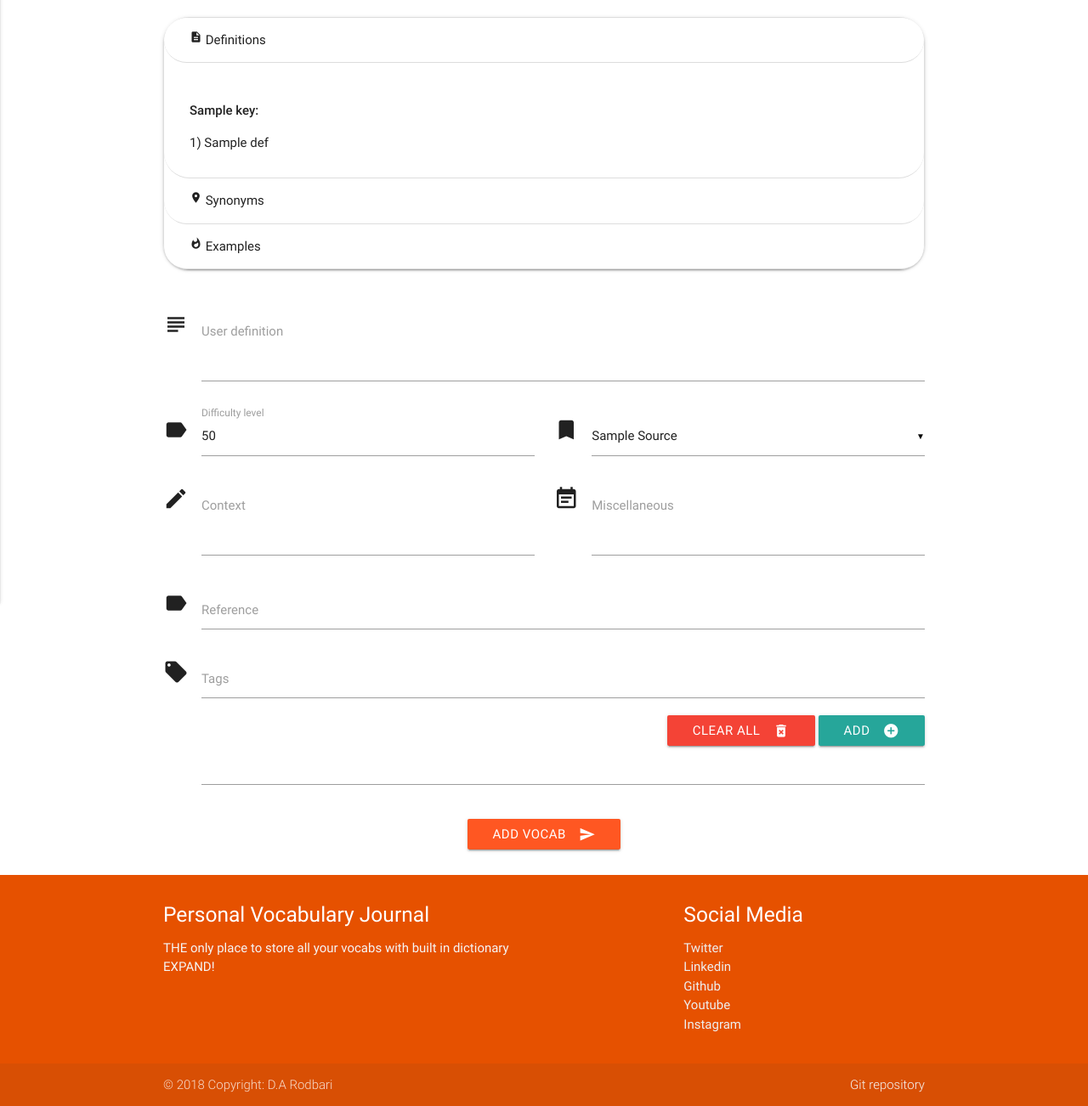
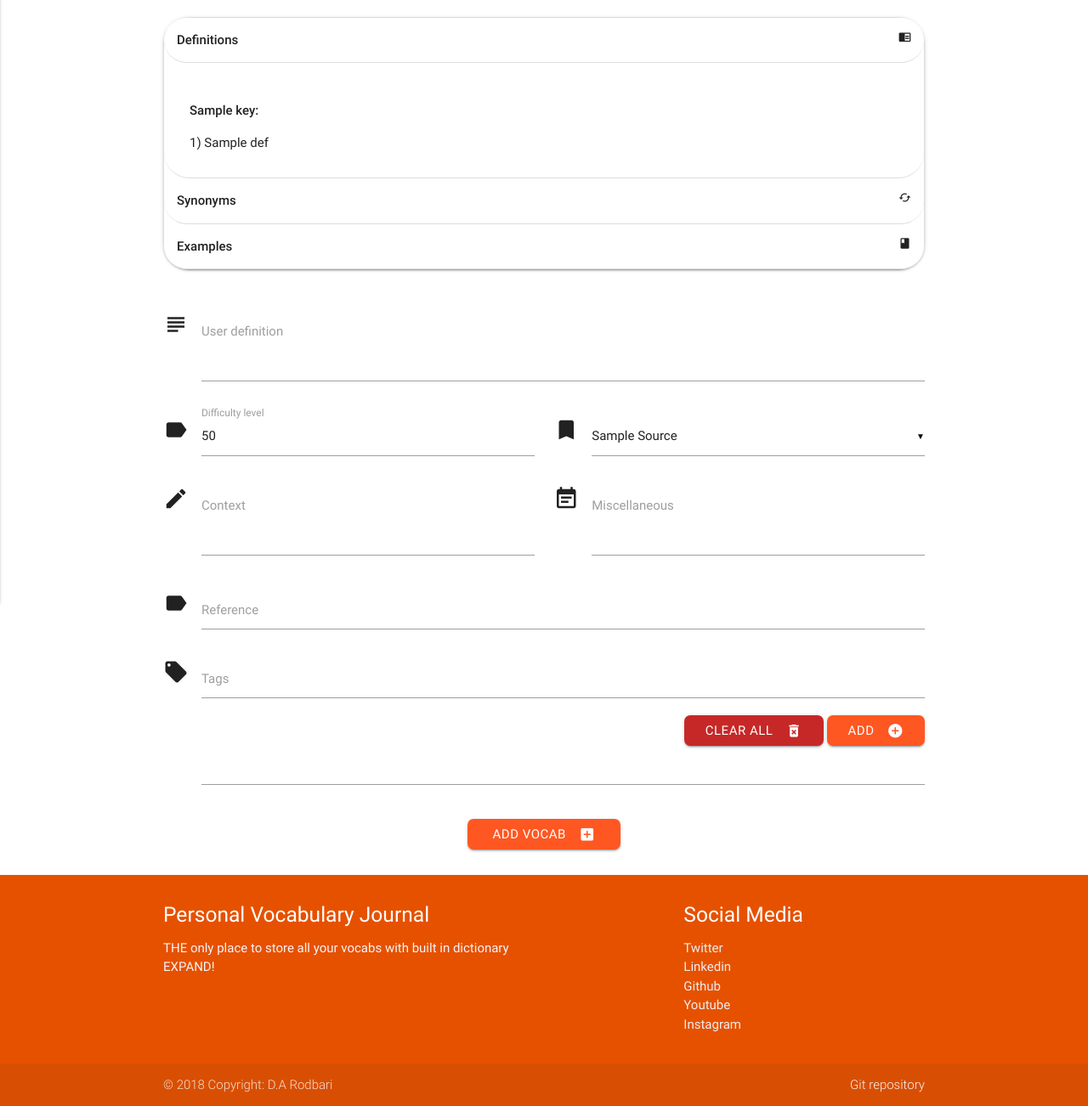
Before and after one commit to Code-Institute-Submissions/vocab_journal, a Flask app: template templates/add_vocab.html in a window 1280 px wide. Shown: the part 151-1453 px from the top of the page at 85% size. Run offline with Flask 2, Linux system fonts and the light colour scheme; the template is opened without the code that fills it: most values are stand-ins (such as "Sample title", 1, 10 or a date in 2020); some libraries are stand-ins or nearby versions; some web fonts are replaced.

Commit message:
added more styling to add_vocab and edit_vocab accordions, changed one css class

```diff
--- a/static/css/main.css
+++ b/static/css/main.css
@@ -81,7 +81,7 @@ html, body {
       .filter_buttons button {
         margin-left: 0px; } }
 
-.view_user_icons {
+.collapsible-header-icons {
   margin-left: auto; }
 
 /*# sourceMappingURL=main.css.map */
--- a/static/scss/main.scss
+++ b/static/scss/main.scss
@@ -114,7 +114,7 @@
 
 
 
-// view_user
-.view_user_icons {
+// set icons on collapsible-headers to stick to the right
+.collapsible-header-icons {
     margin-left: auto;
 }
--- a/templates/add_vocab.html
+++ b/templates/add_vocab.html
@@ -6,7 +6,7 @@
 {% if data.definitions|length != 0 %}
 <ul class="collapsible" data-collapsible="Expandable">
     <li>
-        <div class="collapsible-header active"><i class="material-icons">description</i>&nbsp;Definitions</div>
+        <div class="collapsible-header active"><strong>Definitions</strong><i class="material-icons collapsible-header-icons">chrome_reader_mode</i></div>
         <div class="collapsible-body">
             <span>
                 {% for key in data.definitions %}
@@ -20,7 +20,7 @@
     </li>
     {% if data.synonyms|length != 0 %}
     <li>
-        <div class="collapsible-header"><i class="material-icons">place</i>&nbsp;Synonyms</div>
+        <div class="collapsible-header"><strong>Synonyms</strong><i class="material-icons collapsible-header-icons">cached</i></div>
         <div class="collapsible-body">
             <span>
                 {% for key in data.synonyms %}
@@ -38,7 +38,7 @@
     </li>
     {% endif %} {% if data.examples|length != 0 %}
     <li>
-        <div class="collapsible-header"><i class="material-icons">whatshot</i>&nbsp;Examples</div>
+        <div class="collapsible-header"><strong>Examples</strong><i class="material-icons collapsible-header-icons">class</i></div>
         <div class="collapsible-body">
             <span>
                 {% for key in data.examples %}
@@ -77,7 +77,7 @@
 
         <div class="input-field col s12">
             <i class="material-icons prefix">subject</i>
-            <textarea id="user_definition" name="user_definition" class="materialize-textarea" data-length="500"></textarea>
+            <textarea id="user_definition" name="user_definition" class="materialize-textarea" data-length="500" minlength="2" required></textarea>
             <label for="user_definition">User definition</label>
         </div>
 
@@ -121,8 +121,8 @@
             <i class="material-icons prefix">local_offer</i>
             <input id="tag" type="text" minlength="2">
             <div class="right-align">
-                <a id="removeTags" class="waves-effect waves-light btn red"><i class="material-icons right">delete_forever</i>Clear all</a>
-                <a id="addTag" class="waves-effect waves-light btn"><i class="material-icons right">add_circle</i>Add</a>
+                <a id="removeTags" class="waves-effect waves-light btn btn_small red darken-3"><i class="material-icons right">delete_forever</i>Clear all</a>
+                <a id="addTag" class="waves-effect waves-light btn btn_small deep-orange"><i class="material-icons right">add_circle</i>Add</a>
             </div>
             <label for="first_name">Tags</label>
             <input id="tag-pool" name="tags" type="text" readonly>
@@ -131,8 +131,8 @@
     </div>
 
     <div class="input-field center-align">
-        <button class="btn waves-effect waves-light deep-orange" type="submit">Add Vocab
-          <i class="material-icons right">send</i>
+        <button class="btn waves-effect waves-light deep-orange btn_large" type="submit">Add Vocab
+          <i class="material-icons right">add_box</i>
         </button>
     </div>
 
--- a/templates/edit_vocab.html
+++ b/templates/edit_vocab.html
@@ -54,7 +54,7 @@
 
         <div class="input-field col s12">
             <i class="material-icons prefix">subject</i>
-            <textarea id="user_definition" name="user_definition" class="materialize-textarea" data-length="500">{{ vocab.user_definition }}</textarea>
+            <textarea id="user_definition" name="user_definition" class="materialize-textarea" data-length="500" data-length="500" minlength="2" required>>{{ vocab.user_definition }}</textarea>
             <label for="user_definition">User definition</label>
         </div>
 
@@ -110,7 +110,7 @@
 
     <div class="input-field center-align">
         <button class="btn btn_large waves-effect waves-light deep-orange" type="submit">Update vocab
-                <i class="material-icons right">add_box</i>
+                <i class="material-icons right">edit</i>
             </button>
     </div>
 
--- a/templates/view_user.html
+++ b/templates/view_user.html
@@ -15,7 +15,7 @@
 
 <ul class="collapsible" data-collapsible="Expandable">
         <li>
-            <div class="collapsible-header active"><strong>Vocabs liked by '{{ user.username }}'</strong>&nbsp;<i class="large material-icons red-text text-darken-4 view_user_icons">favorite</i></div>
+            <div class="collapsible-header active"><strong>Vocabs liked by '{{ user.username }}'</strong>&nbsp;<i class="large material-icons red-text text-darken-4 collapsible-header-icons">favorite</i></div>
             <div class="collapsible-body">
                 {% if user.likes|length > 0 %}
                 <span>
@@ -29,7 +29,7 @@
             </div>
         </li>
         <li>
-            <div class="collapsible-header active"><strong>Vocabs added by '{{ user.username }}'</strong>&nbsp;<i class="large material-icons view_user_icons">add</i></div>
+            <div class="collapsible-header active"><strong>Vocabs added by '{{ user.username }}'</strong>&nbsp;<i class="large material-icons collapsible-header-icons">add</i></div>
             <div class="collapsible-body">
                 {% if vocabs|length == 0 %}
                     <p>'{{ user.username }}' hasn't added any vocabs yet.</p>
--- a/todo_deleteME.txt
+++ b/todo_deleteME.txt
@@ -196,9 +196,9 @@ notes:
             - add BASIC footer ............................................................. DONE!
             - add vocab button on dash? .................................................... DONE!
             - dash ......................................................................... DONE!
+            - add_vocab .................................................................... DONE!
             - login screen
             - check_vocab
-            - add_vocab
         - logic (run.py)
             - add search by last_lookup_date for filter .................................... DONE!
             - after updating vocab redirect to view_vocab instead of dash .................. DONE!
```
Also changed, not shown: 1 other file.
